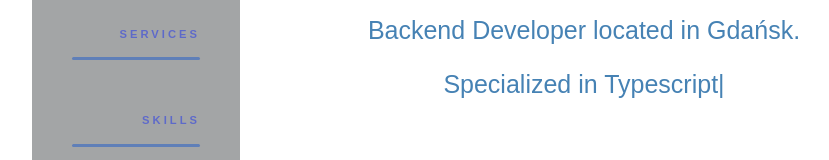
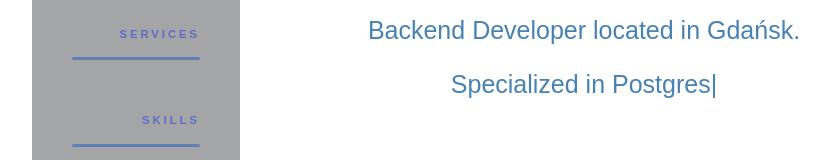
Before and after one commit to AdamMisiak/adammisiak.github.io, a React (Create React App) app: page / in a window 1280 px wide. Shown: the part 329-489 px from the top of the page, without its empty margins (96-925 px from the left). Built offline with nearby package versions, Linux system fonts and the light colour scheme.

Commit message:
Changed home sign

```diff
--- a/src/components/Home.tsx
+++ b/src/components/Home.tsx
@@ -9,7 +9,7 @@
     const writer: any = document.querySelector("#writer");
     init(writer, {
       showCursor: true,
-      strings: ["Python", "Django", "Typescript"]
+      strings: ["Python", "Django", "Postgres", "Typescript"]
     });
   });
 
```
